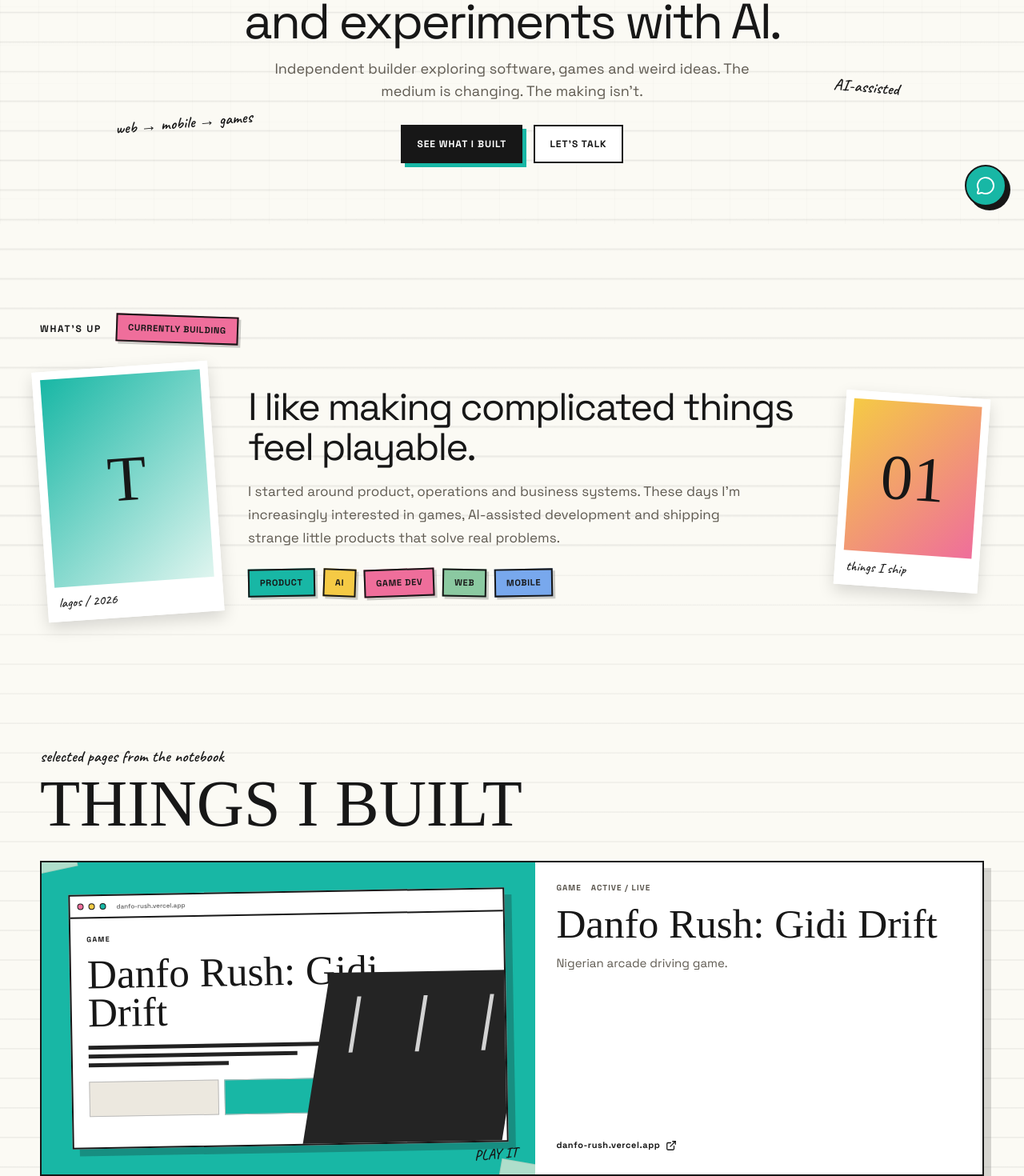
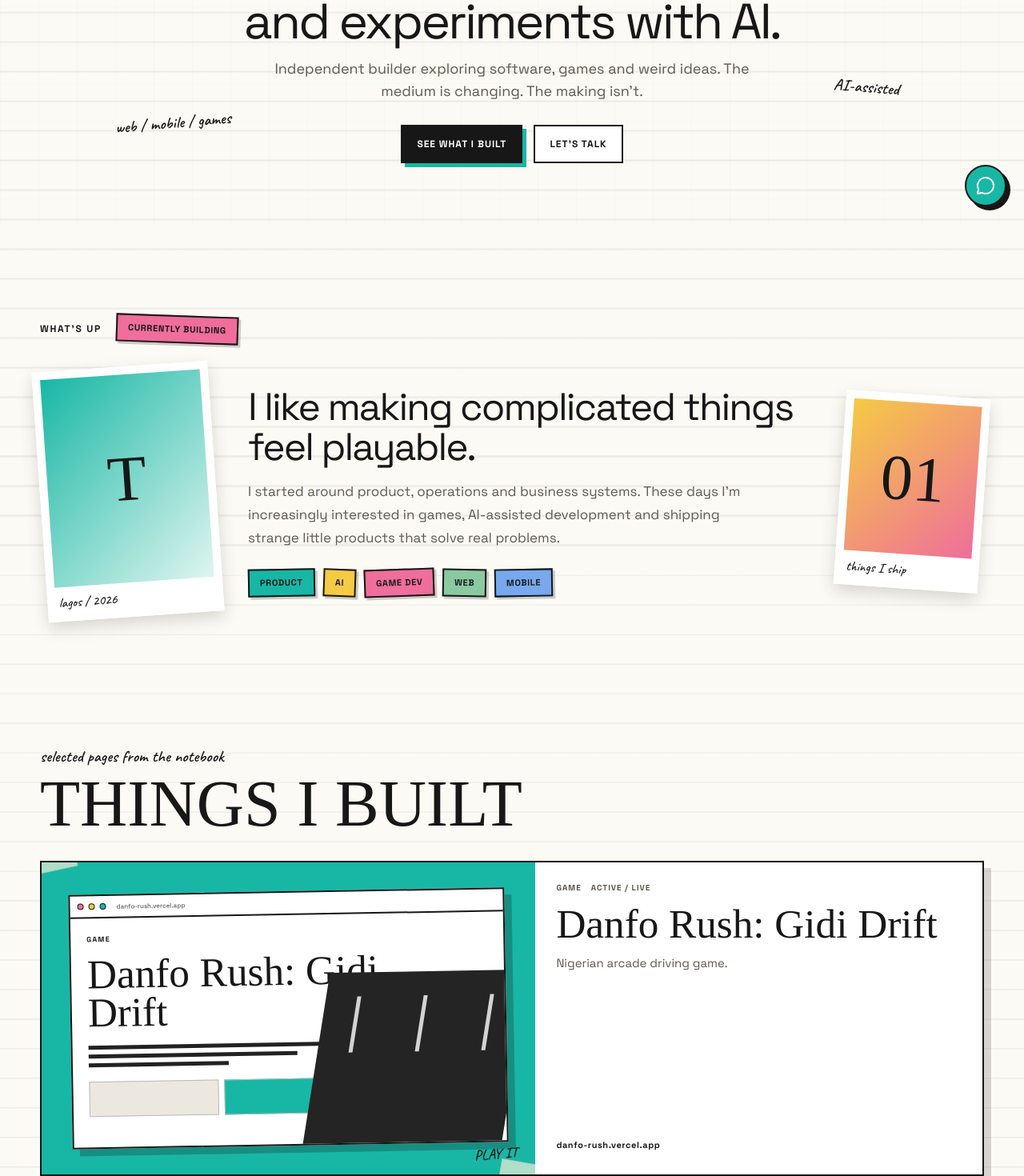
Before and after one commit to nekt-konnekt/Tomori-Hub, a React (Vite) app: page / in a window 1280 px wide. Shown: the part 520-1990 px from the top of the page at 80% size. Built offline with nearby package versions, Linux system fonts and the light colour scheme; a web font is replaced by a local one.

Commit message:
Remove decorative project arrows

```diff
--- a/src/App.tsx
+++ b/src/App.tsx
@@ -1,5 +1,5 @@
 import React, { useEffect, useMemo, useState } from 'react';
-import { ArrowUp, Github, Mail, MessageCircle, ExternalLink } from 'lucide-react';
+import { ArrowUp, Github, Mail, MessageCircle } from 'lucide-react';
 import { INITIAL_PROJECTS, Project } from './data/projects';
 
 type Route = '/' | '/work' | '/lab' | '/ideas' | '/about';
@@ -101,7 +101,6 @@ function ProjectCard({ project, featuredCard = false }: { project: Project; feat
         <p>{project.description}</p>
         <div className="project-domain">
           {project.domain || 'Prototype / no public link'}
-          {linked && <ExternalLink size={14} strokeWidth={2.2} aria-hidden="true" />}
         </div>
       </div>
     </>
@@ -205,7 +204,7 @@ function HomeView() {
           <button className="ink-button" onClick={() => navigate('/work')}>SEE WHAT I BUILT</button>
           <a className="paper-link" href="https://wa.me/7079925455" target="_blank" rel="noreferrer">LET'S TALK</a>
         </div>
-        <span className="scribble hero-side hero-side-a">web → mobile → games</span>
+        <span className="scribble hero-side hero-side-a">web / mobile / games</span>
         <span className="scribble hero-side hero-side-b">AI-assisted</span>
       </section>
 
```
